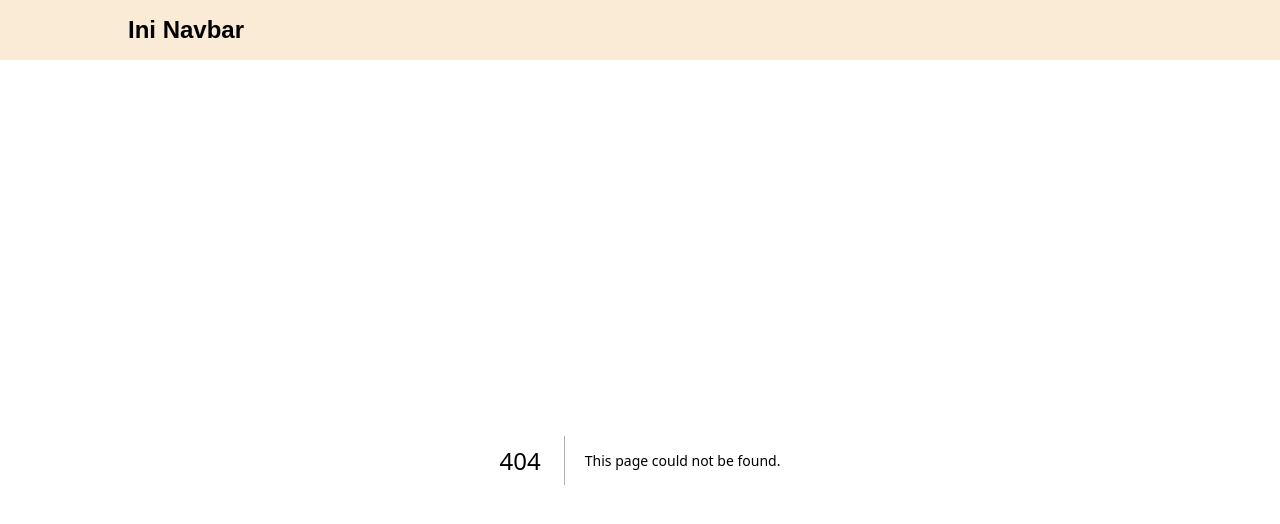
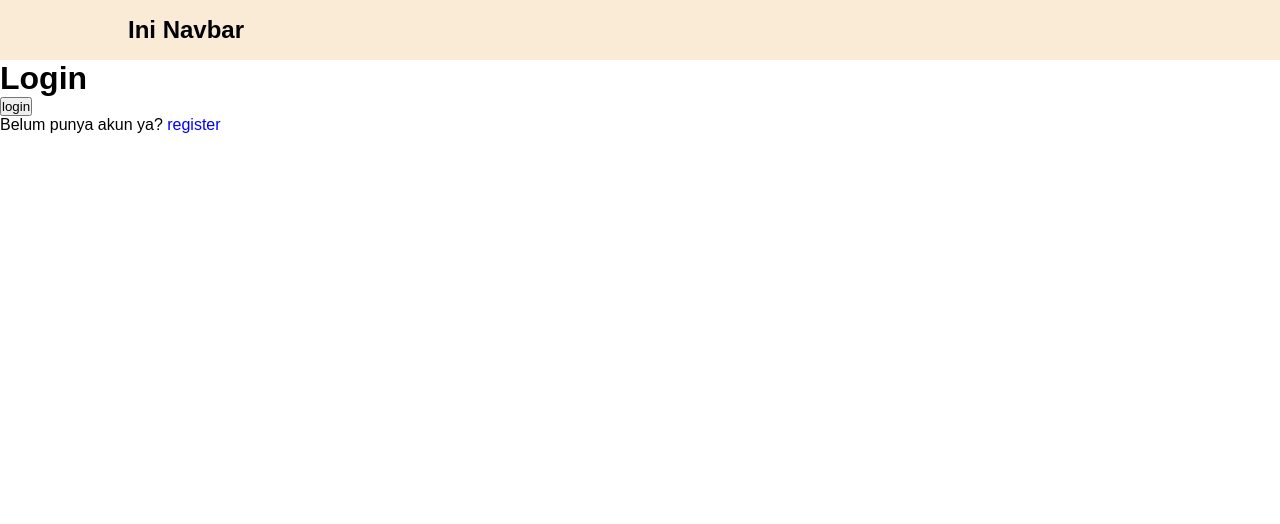
Before and after one commit to syrsdev/nextjs-pages-router, a Next.js app: page /auth/login in a window 1280 px wide. Before the commit this address had no page. Shown: the top 524 px of the page. Built offline with nearby package versions, Linux system fonts and the light colour scheme.

Commit message:
feat: link and navigation in nextjs

```diff
--- /dev/null
+++ b/src/pages/auth/login.tsx
@@ -0,0 +1,24 @@
+import Link from "next/link";
+import { useRouter } from "next/router";
+import React from "react";
+
+const LoginPage = () => {
+    const router = useRouter();
+    const handleLogin = () => {
+        router.push("/products");
+    };
+    return (
+        <div>
+            <h1>Login</h1>
+            <button onClick={() => handleLogin()}>login</button>
+            <p>
+                Belum punya akun ya?{" "}
+                <Link href={"/auth/register"} style={{ color: "blue" }}>
+                    register
+                </Link>
+            </p>
+        </div>
+    );
+};
+
+export default LoginPage;
```
Also changed, not shown: src/pages/auth/register.tsx (added, +19 -0 lines), src/pages/products/index.tsx (+16 -8 lines), src/pages/shop/[[...slug]].tsx (added, +17 -0 lines).
